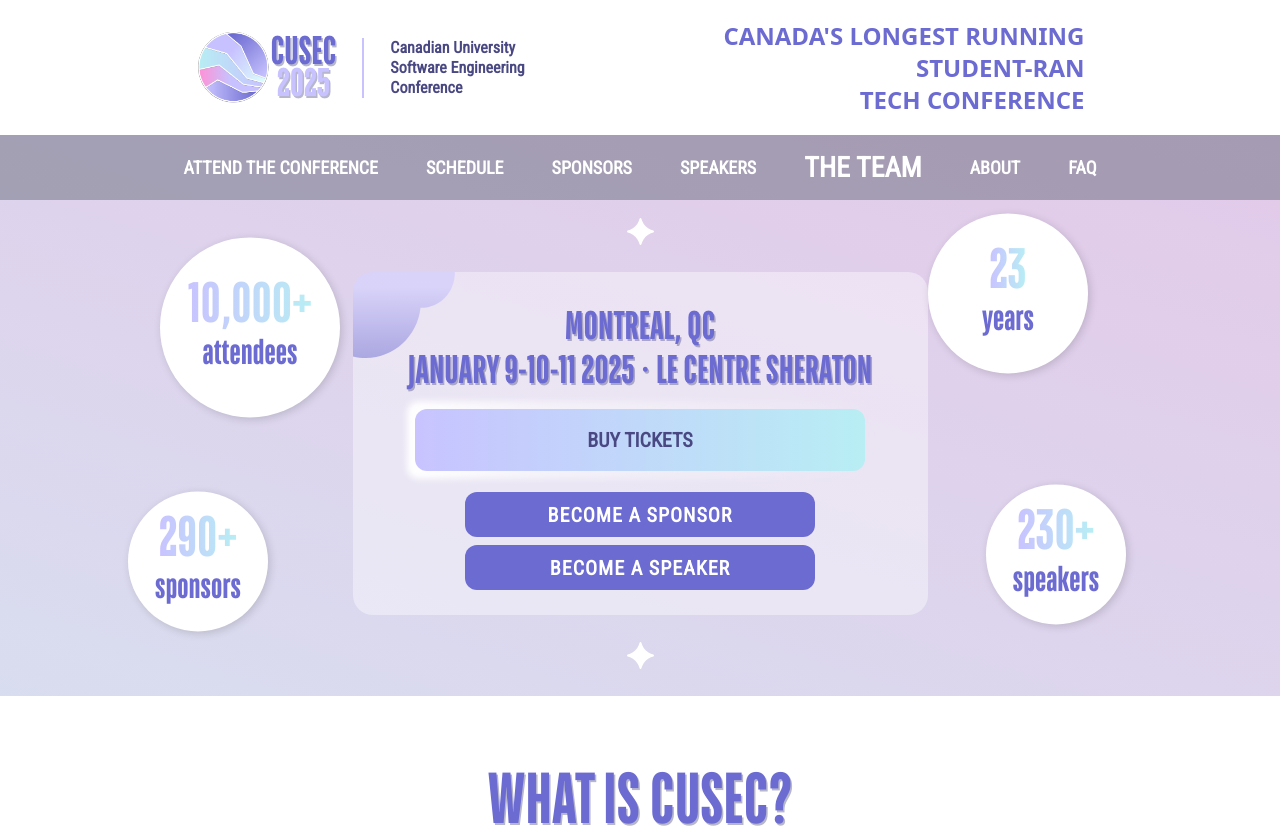
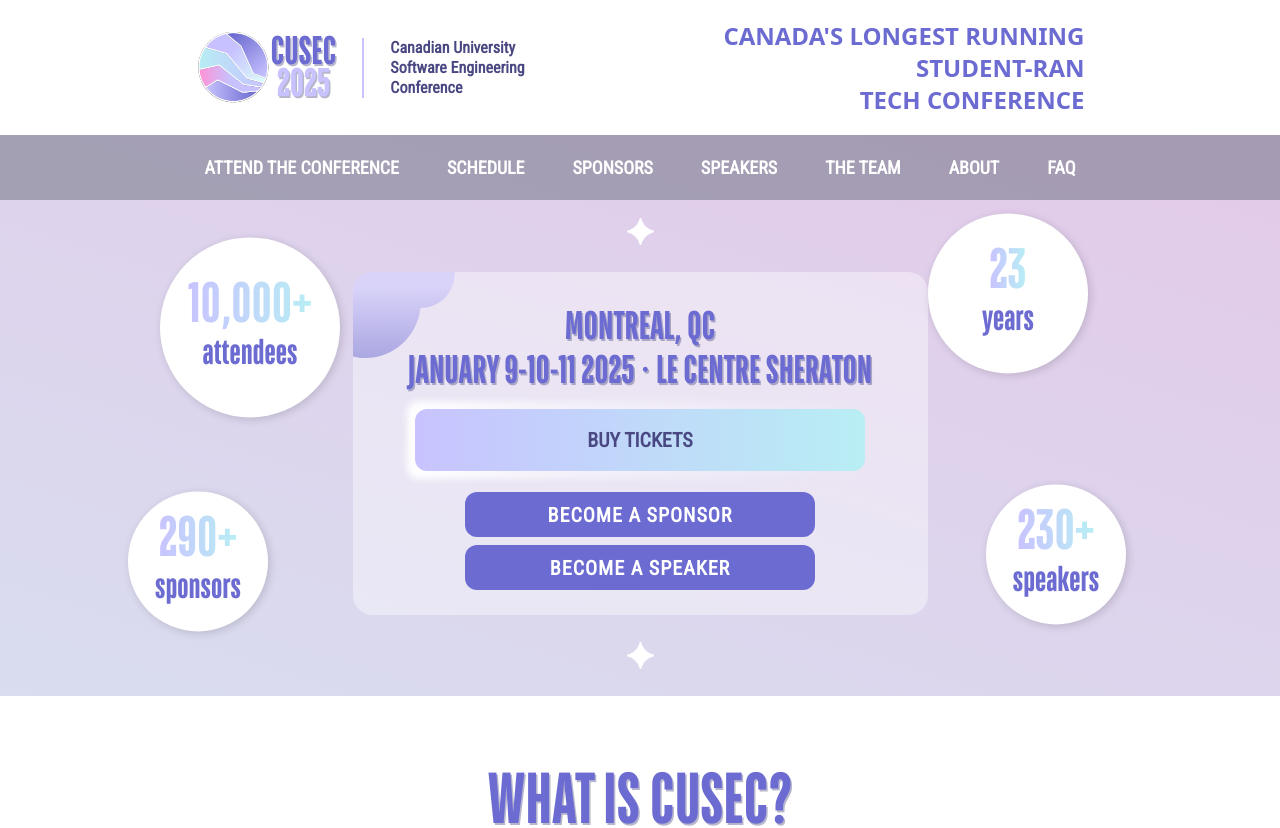
Before and after one commit to cusec/2025, a Next.js app: page / in a window 1280 px wide. Shown: the top 828 px of the page. Built offline with nearby package versions, Linux system fonts and the light colour scheme.

Commit message:
fix: updated font size

```diff
--- a/components/Navbar/NavLinks.tsx
+++ b/components/Navbar/NavLinks.tsx
@@ -16,7 +16,7 @@ const NavLinks = ({ isOpen, setIsOpen }: NavLinksProps) => {
     <>
       {/* mobile nav */}
       <motion.div
-        className={`bg-gray-600/[.40] border-t-white border-t-[1px] flex flex-col gap-5 w-screen fixed top-0 mt-[191px] pt-10 pl-8 transition-all ease-in-out duration-700 z-50 ${
+        className={`bg-gray-600/[.40] border-t-white border-t-[1px] flex flex-col gap-5 w-screen fixed top-0 mt-[198px] pt-10 pl-8 transition-all ease-in-out duration-700 z-50 ${
           isOpen ? "translate-x-0" : "translate-x-[100%]"
         }`}
       >
@@ -50,7 +50,7 @@ const NavLinks = ({ isOpen, setIsOpen }: NavLinksProps) => {
         </Link>
         <Link
           href={"/team"}
-          className="text-[28px] RobotoText font-semibold text-white"
+          className="text-lg RobotoText font-semibold text-white"
           onClick={toggleOpen}
         >
           THE TEAM
@@ -101,7 +101,7 @@ const NavLinks = ({ isOpen, setIsOpen }: NavLinksProps) => {
         </Link>
         <Link
           href={"/team"}
-          className="text-[28px] RobotoText font-semibold text-white"
+          className="text-lg RobotoText font-semibold text-white"
         >
           THE TEAM
         </Link>
```
